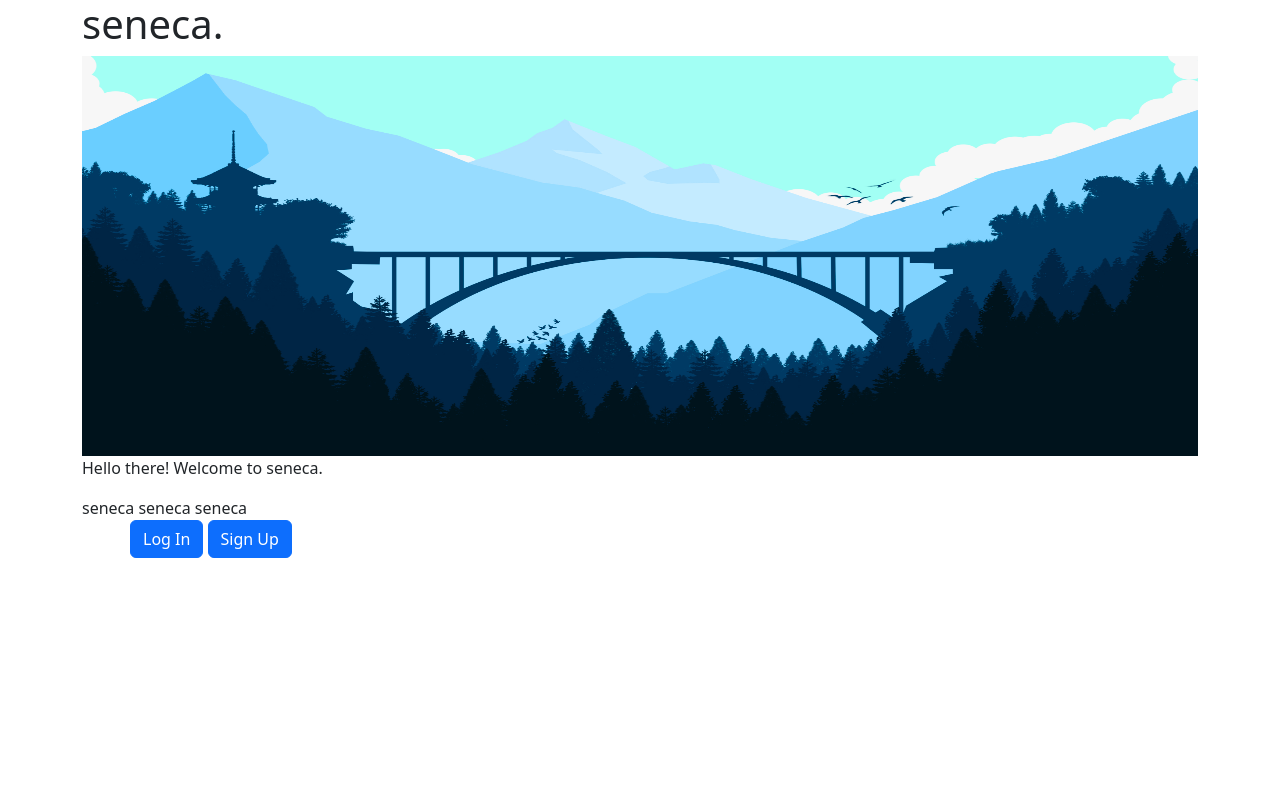
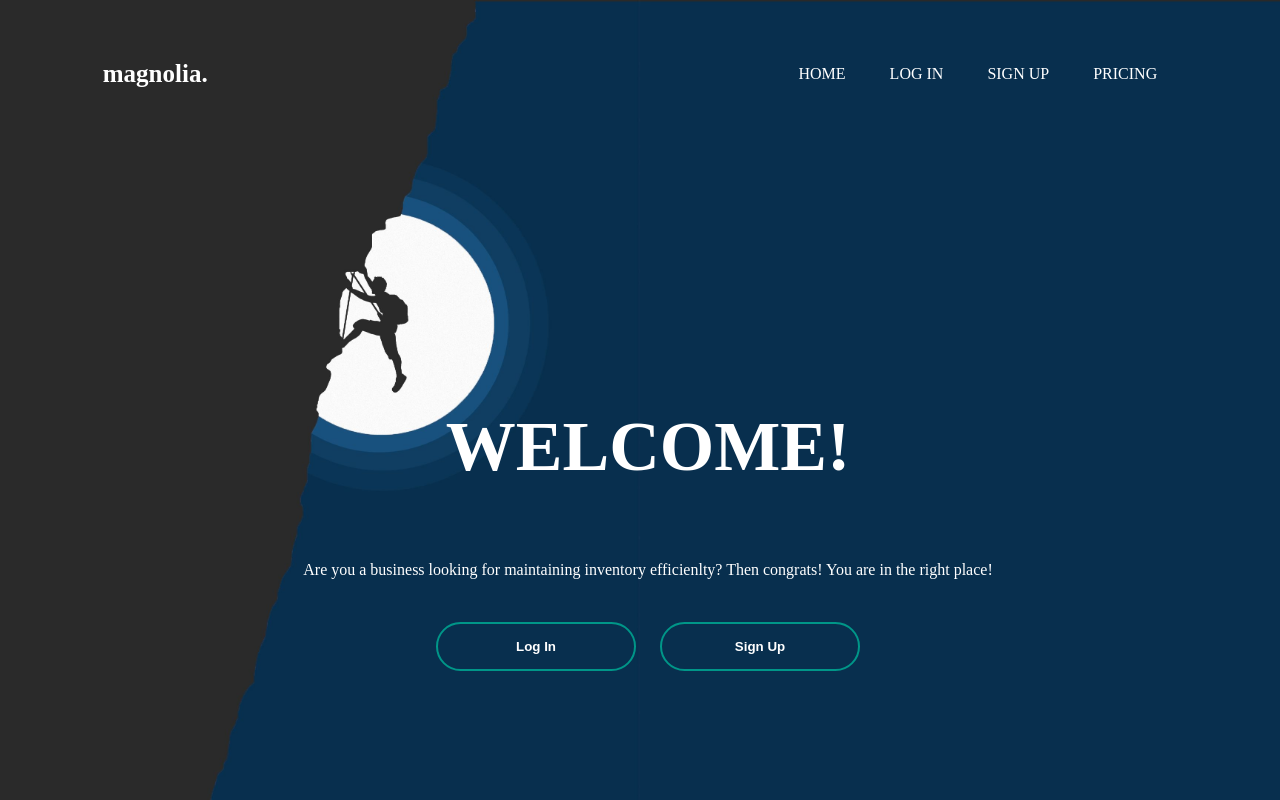
Before and after one commit to TarunS-2003/test-website, a Flask app: page / in a window 1280 px wide. Run offline with Flask 3, Linux system fonts and the light colour scheme.

Commit message:
Added login and signup.

```diff
--- a/app.py
+++ b/app.py
@@ -1,21 +1,14 @@
-from flask import Flask,render_template
+from flask import Flask
+from flask import render_template
 app=Flask(__name__)
 @app.route("/")
-def hello_world():
-  details=[
-    {"id":1,
-      "name":"seneca",
-      "address":"15,SF,USA"
-    },
-    {"id":1,
-      "name":"seneca",
-      "address":"15,SF,USA"
-    },
-    {"id":1,
-      "name":"seneca",
-      "address":"15,SF,USA"
-    }
-  ]
-  return render_template('index.html',det=details)
+def landing():
+  return render_template('index.html')
+@app.route("/login")
+def login():
+  return render_template('login.html')
+@app.route("/signup")
+def signup():
+  return render_template('signup.html')
 if __name__=="__main__":
   app.run(host="0.0.0.0",debug=True)
--- a/templates/index.html
+++ b/templates/index.html
@@ -1,27 +1,132 @@
 <!DOCTYPE html>
 <html>
   <head>
-    <title>seneca</title>
-    <link href="https://cdn.jsdelivr.net/npm/bootstrap@5.3.0-alpha1/dist/css/bootstrap.min.css" rel="stylesheet" integrity="sha384-GLhlTQ8iRABdZLl6O3oVMWSktQOp6b7In1Zl3/Jr59b6EGGoI1aFkw7cmDA6j6gD" crossorigin="anonymous">
-    <style>
-      #banner{
-        height:400px;width: 100%;
-      }
-    </style>
+    <title>magnolia.</title>
   </head>
+  <style>
+    body{
+      background-image:url("https://magnolia--taruns12.repl.co/static/backdrop.jpg");
+      height:100%;
+      background-position: center;
+      background-repeat: no-repeat;
+      background-size: cover;
+      background-attachment:fixed;
+    }
+    .navbar{
+      width: 85%;
+      margin: auto;
+      padding: 35px 0;
+      display: flex;
+      align-items: center;
+      justify-content: space-between;
+    }
+    #logo{
+      width: 120px;
+      cursor: pointer;
+      color: white;
+      font-size: 25px;
+    }
+    .navbar ul li{
+      list-style: none;
+      display: inline-block;
+      margin:0 20px;
+      position: relative;
+    }
+    .navbar ul li a{
+      text-decoration:none;
+      color: #fff;
+      text-transform: uppercase;
+    }
+    .navbar ul li::after{
+      content: '';
+      height: 3px;
+      width: 0;
+      background: #009688;
+      position: absolute;
+      left: 0;
+      bottom: -10px;
+      transition: 0.5s;
+    }
+    .navbar ul li:hover::after{
+      width:100%;
+    }
+    .content{
+      width: 100%;
+      position: absolute;
+      top: 20%;
+      transform: translateY(50%);
+      text-align: center;
+      color: #fff;
+    }
+    .content h1{
+      font-size:70px;
+      margin: 70px;
+    }
+    .content p{
+      margin: 20px auto;
+      font-weight: 100;
+      line-height: 25px;
+    }
+    button{
+      width: 200px;
+      padding: 15px 0;
+      text-align: center;
+      margin: 20px 10px;
+      border: 2px solid #009688;
+      border-radius: 25px;
+      font-weight: bold;
+      background: transparent;
+      color: #fff;
+      cursor: pointer;
+      position: relative;
+      overflow: hidden;
+    }
+    span{
+      background: #009688;
+      height: 100%;
+      width: 0;
+      border-radius: 25px;
+      position: absolute;
+      left: 0;
+      bottom: 0;
+      z-index: -1;
+      transition: 0.5s;
+    }
+    button:hover span{
+      width: 100%;
+    }
+    button:hover{
+      border: none;
+none}
+    a:link{
+      color: white;
+      background-color: transparent;
+      text-decoration: none;
+    }
+    a:visited{
+      color: white;
+      background-color: transparent;
+      text-decoration: none;
+    }
+  </style>
   <body>
-    <div class="container">
-      <h1>seneca.</h1>
-      <img id="banner" class="img-fluid" src="https://test-website.taruns12.repl.co/static/banner.jpg" alt="Peak your life">
-      <p>Hello there! Welcome to seneca.</p>
-      <div>
-        {%for value in det%}
-          {{value['name']}}
-        {%endfor%}
+    <div class="banner">
+      <div class="navbar">
+        <h1 id="logo"><a href="https://magnolia--taruns12.repl.co/">magnolia.</a></h1>
+        <ul>
+        <li><a href="https://magnolia--taruns12.repl.co/">Home</a></li>
+        <li><a href="#">Log In</a></li>
+        <li><a href="#">Sign Up</a></li>
+        <li><a href="#">Pricing</a></li>
+      </ul>
       </div>
-      <div class="ms-5">
-        <button class="btn btn-primary btn-large">Log In</button>
-        <button class="btn btn-primary btn-large">Sign Up</button>
+      <div class="content">
+        <h1>WELCOME!</h1>
+        <p>Are you a business looking for maintaining inventory efficienlty? Then congrats! You are in the right place!</p>
+        <div class="button">
+          <button><span></span><a href="https://magnolia--taruns12.repl.co/login">Log In</a></button>
+          <button><span></span><a href="https://magnolia--taruns12.repl.co/signup" >Sign Up</a></button>
+        </div>
       </div>
     </div>
   </body>
```
Also changed, not shown: templates/login.html (added, +164 -0 lines), templates/signup.html (added, +145 -0 lines), static/backdrop.jpg (added), static/banner.jpg (deleted), templates/style.css (deleted).
